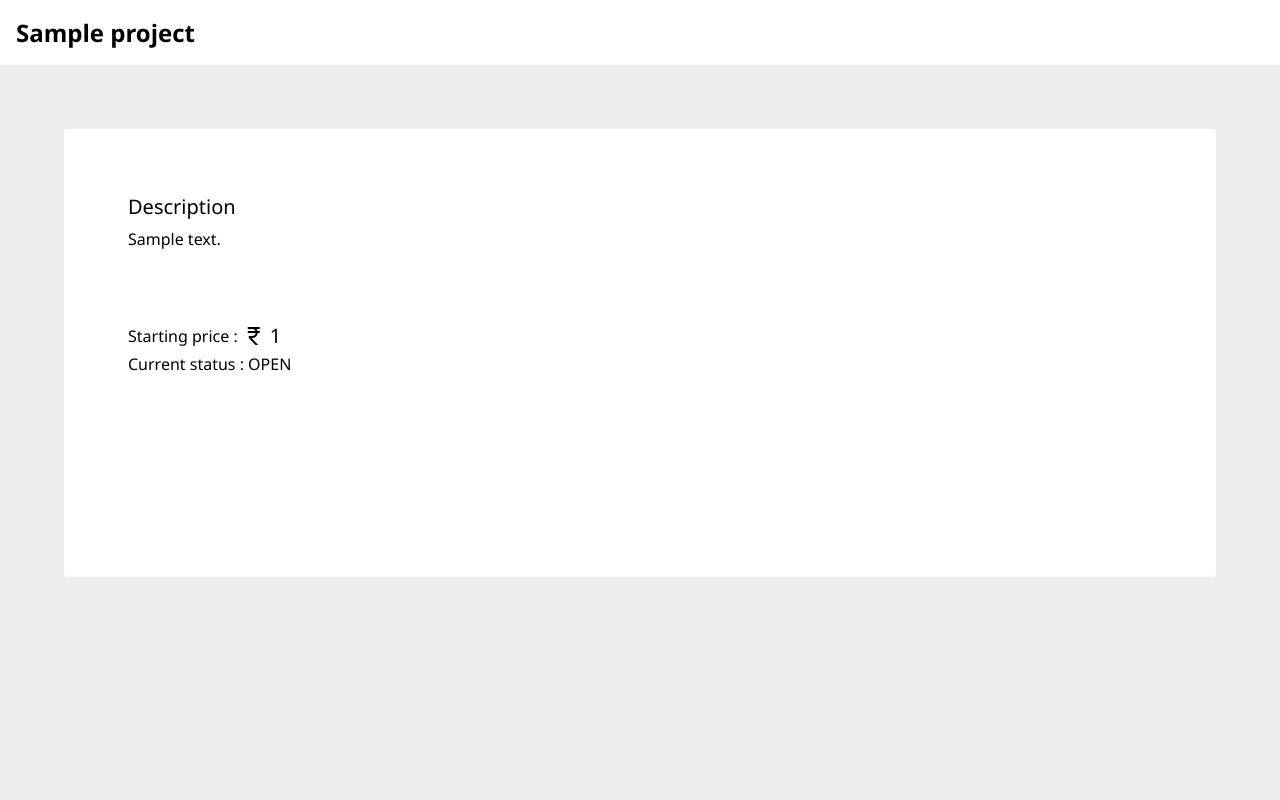
After one commit to douglasaubre51/akeno, a Django app: page /project_marketplace/project/1 in a window 1280 px wide. The commit adds this page. Run offline with Django 5.2, Linux system fonts and the light colour scheme; tables that the repository leaves empty hold one stand-in row (values such as "Sample post").

Commit message:
Added project details view

```diff
--- /dev/null
+++ b/project_marketplace/static/css/view-project.css
@@ -0,0 +1,65 @@
+body {
+    background-color: #ECEFF1;
+    box-sizing: border-box;
+    padding: 0;
+    margin: 0;
+}
+
+span {
+    font-family: 'Segoe UI', Tahoma, Geneva, Verdana, sans-serif;
+}
+
+.title-bar {
+    background-color: white;
+    padding: 16px 16px;
+}
+
+.details-card {
+    margin-top: 64px;
+    display: flex;
+    flex-direction: column;
+    align-items: center;
+
+}
+
+.details {
+    min-width: 80%;
+    min-height: 40vh;
+    padding: 64px;
+
+    background-color: white;
+    display: flex;
+    flex-direction: column;
+    align-items: start;
+    gap: 8px;
+
+    border-radius: 4px;
+}
+
+.label {
+    font-size: 20px;
+    font-weight: 400;
+}
+
+.extra-details {
+    margin-top: 64px;
+    font-size: 16px;
+    font-weight: 400;
+
+    display: flex;
+    flex-direction: column;
+    gap: 4px;
+}
+
+.extra-detail-contain {
+    display: flex;
+    flex-direction: row;
+    align-items: center;
+    gap: 4px;
+}
+
+.title {
+    font-size: 24px;
+    font-family: 'Segoe UI', Tahoma, Geneva, Verdana, sans-serif;
+    font-weight: 600;
+}
--- /dev/null
+++ b/project_marketplace/templates/view-project.html
@@ -0,0 +1,32 @@
+{% load static %}
+<html>
+    <title>Project: {{ project.title }}</title>
+    <link rel="stylesheet" href="https://fonts.googleapis.com/css2?family=Material+Symbols+Outlined:opsz,wght,FILL,GRAD@24,400,0,0&icon_names=currency_rupee" />
+    <link href="{% static 'css/view-project.css' %}" rel='stylesheet' />
+
+    <body>
+            <div class='title-bar'>
+                <span class='title'>{{ project.title }}</span>
+            </div>
+
+            <div class='details-card'>
+                <div class='details'>
+                    <span class='label'>Description</span>
+                    <span class='desc'>{{ project.description }}</span>
+
+                    <div class='extra-details'>
+                        <div class='extra-detail-contain'>
+                            <span>Starting price : </span>
+                            <span class="material-symbols-outlined">
+                                currency_rupee
+                            </span>
+
+                            <span style='font-size:20px' class='detail'>{{ project.reward }}</span>
+                        </div>
+
+                        <span class='detail'>Current status : {{ project.status }}</span>
+                    </div>
+                </div>
+            </div>
+    </body>
+</html>
--- a/project_marketplace/urls.py
+++ b/project_marketplace/urls.py
@@ -4,5 +4,6 @@ from . import views
 
 
 urlpatterns = [
-        path('',views.get_project_marketplace_page,name='project_marketplace')
+        path('',views.get_project_marketplace_page,name='project_marketplace'),
+        path('project/<int:project_id>',views.view_selected_project, name='project_details')
         ]
--- a/project_marketplace/views.py
+++ b/project_marketplace/views.py
@@ -15,3 +15,18 @@ def get_project_marketplace_page(request):
             'project-marketplace.html',
             context
             )
+
+
+def view_selected_project(request, project_id):
+    print(project_id)
+    project = Project.objects.get(id = project_id)
+
+    context = {
+        'project': project
+    }
+
+    return render(
+        request,
+        'view-project.html',
+        context
+    )
```
Also changed, not shown: project_marketplace/static/css/project-marketplace.css (+21 -3 lines), project_marketplace/templates/project-marketplace.html (+5 -6 lines), user_profile/static/css/user_profile/ui.css (+6 -4 lines), user_profile/templates/user_profile.html (+4 -4 lines), worker_dashboard/static/css/worker-dashboard.css (+7 -0 lines).
